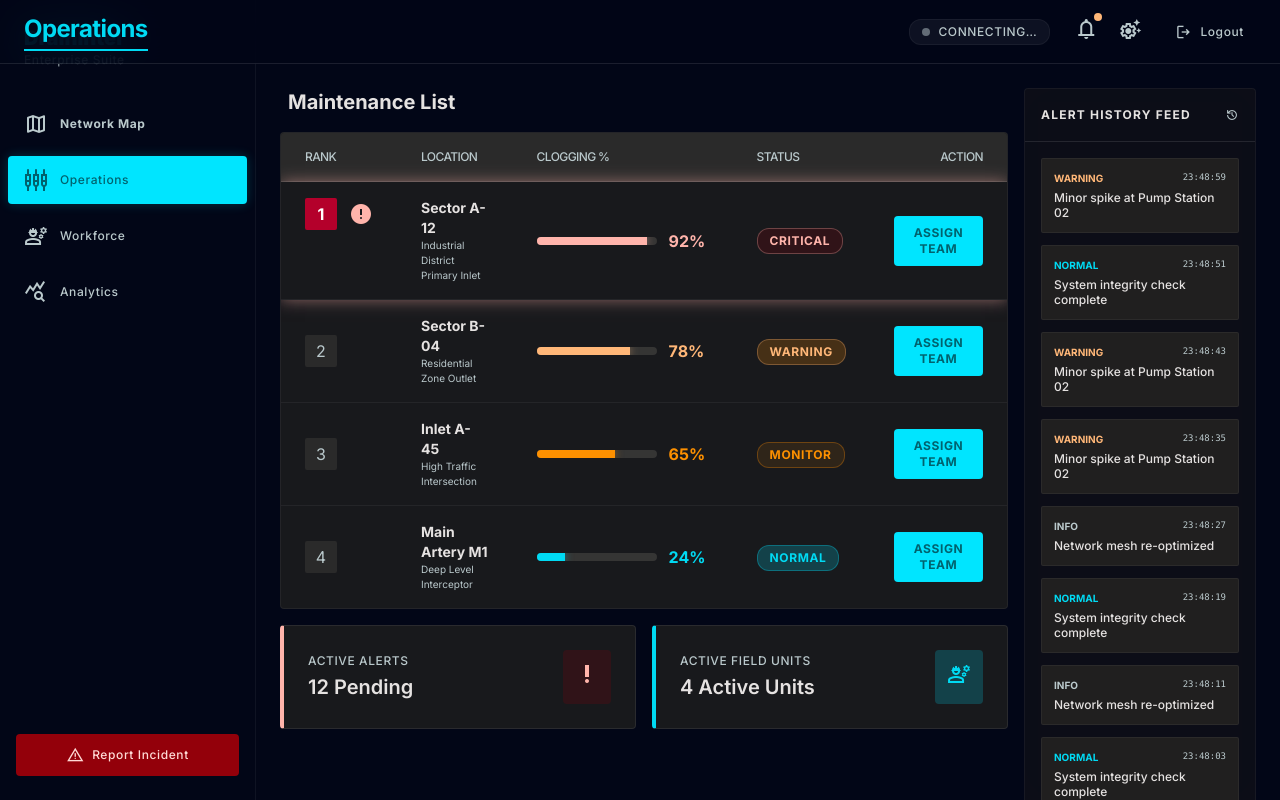
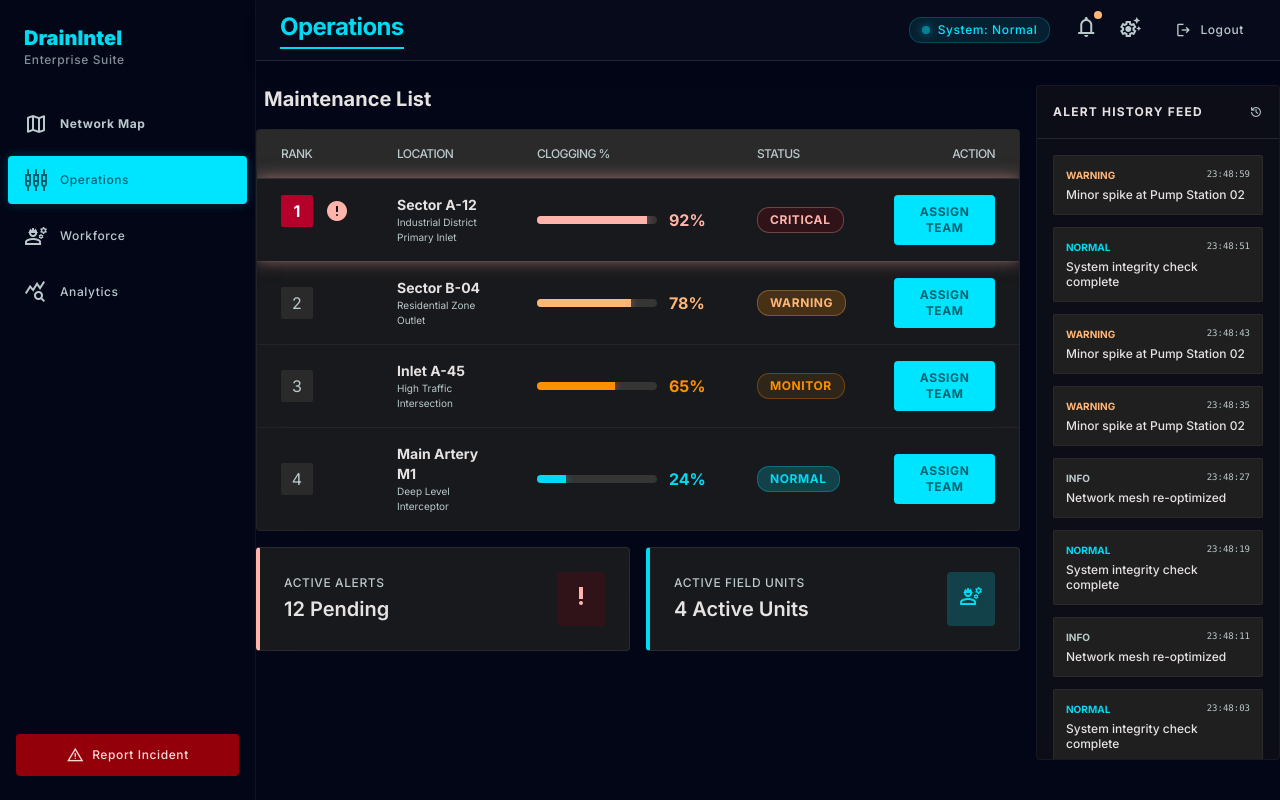
Before and after one commit to katerinatsikoura/DrainIntel, a website: page operations_prioritized_maintenance_alert_feed.html in a window 1280 px wide. Drawn offline with nearby package versions, Linux system fonts and the light colour scheme.

Commit message:
Refactor UI components across multiple HTML files: update header styles, improve connection badge design, and streamline navigation structure for enhanced user experience.

```diff
--- a/operations_prioritized_maintenance_alert_feed.html
+++ b/operations_prioritized_maintenance_alert_feed.html
@@ -126,35 +126,6 @@
       </script>
 </head>
 <body class="bg-background text-on-background font-body-md min-h-screen overflow-hidden">
-<!-- TopNavBar -->
-<header class="flex justify-between items-center h-16 w-full px-container-margin sticky top-0 z-50 bg-[#020617]/80 backdrop-blur-xl border-b border-white/10">
-    <div class="flex items-center gap-6">
-        <h2 class="font-headline-md text-headline-md font-bold tracking-tight text-primary-fixed-dim border-b-2 border-primary-fixed-dim pb-1">
-            Operations
-        </h2>
-    </div>
-
-    <div class="flex items-center gap-4">
-        <div id="di-connection-badge" class="flex items-center gap-2 px-3 py-1 bg-white/5 rounded-full border border-white/5">
-            <span class="w-2 h-2 rounded-full bg-on-surface-variant animate-pulse"></span>
-            <span class="font-label-md text-label-md text-on-surface-variant">CONNECTING…</span>
-        </div>
-        <div class="flex items-center gap-1">
-            <button class="p-2 text-on-surface-variant hover:bg-white/5 rounded-full transition-colors relative">
-                <span class="material-symbols-outlined">notifications</span>
-                <span class="absolute top-1 right-1 w-2 h-2 bg-secondary rounded-full"></span>
-            </button>
-            <button class="p-2 text-on-surface-variant hover:bg-white/5 rounded-full transition-colors">
-                <span class="material-symbols-outlined">settings_suggest</span>
-            </button>
-            <button id="di-logout" class="ml-2 flex items-center gap-2 px-3 py-1.5 text-on-surface-variant hover:bg-white/5 rounded-lg transition-colors font-label-md text-label-md">
-                <span class="material-symbols-outlined text-[18px]">logout</span>
-                Logout
-            </button>
-        </div>
-    </div>
-</header>
-<div class="flex h-[calc(100vh-64px)] overflow-hidden">
 <!-- SideNavBar -->
 <aside class="fixed left-0 top-0 h-screen w-64 flex flex-col py-6 z-40 bg-[#020617] border-r border-white/5">
     <div class="px-6 mb-8">
@@ -187,8 +158,37 @@
     </div>
 </aside>
 <!-- Main Content Area -->
-<main class="flex-1 ml-64 p-6 overflow-y-auto custom-scrollbar">
-<div class="max-w-[1600px] mx-auto grid grid-cols-12 gap-gutter">
+<main class="ml-64 h-screen relative flex flex-col pb-10">
+<!-- TopNavBar Anchor -->
+<header class="flex justify-between items-center h-16 w-full px-container-margin sticky top-0 z-50 bg-[#080b1b]/95 backdrop-blur-xl border-b border-white/10 shadow-lg">
+    <div class="flex items-center gap-6">
+        <h2 class="font-headline-md text-headline-md font-bold tracking-tight text-primary-fixed-dim border-b-2 border-primary-fixed-dim pb-1">
+            Operations </h2>
+    </div>
+
+    <div class="flex items-center gap-4">
+        <div id="di-connection-badge" class="flex items-center gap-2 px-3 py-1 bg-primary-container/10 rounded-full border border-primary-container/20">
+            <span class="w-2 h-2 rounded-full bg-primary-container animate-pulse shadow-[0_0_8px_#00daf3]"></span>
+            <span class="font-label-md text-label-md text-primary-container">System: Normal</span>
+        </div>
+
+        <div class="flex items-center gap-1">
+            <button class="p-2 text-on-surface-variant hover:bg-white/5 rounded-full transition-colors relative">
+                <span class="material-symbols-outlined">notifications</span>
+                <span class="absolute top-1 right-1 w-2 h-2 bg-secondary rounded-full"></span>
+            </button>
+            <button class="p-2 text-on-surface-variant hover:bg-white/5 rounded-full transition-colors">
+                <span class="material-symbols-outlined">settings_suggest</span>
+            </button>
+            <button id="di-logout" class="ml-2 flex items-center gap-2 px-3 py-1.5 text-on-surface-variant hover:bg-white/5 rounded-lg transition-colors font-label-md text-label-md">
+                <span class="material-symbols-outlined text-[18px]">logout</span>
+                Logout
+            </button>
+        </div>
+    </div>
+</header>
+<div class="flex h-[calc(100vh-64px)] overflow-hidden">
+<div class="max-w-[1600px] mx-auto grid grid-cols-12 gap-gutter mt-6">
 <!-- Main Data Table -->
 <div class="col-span-12 lg:col-span-9 space-y-gutter">
 <h2 class="font-headline-sm text-headline-sm font-bold text-on-surface mb-4 px-2">Maintenance List</h2><div class="glass-panel rounded-lg overflow-hidden border border-white/5">
@@ -334,7 +334,7 @@
 </div>
 </div>
 <!-- Right Sidebar: Alert History Feed -->
-<div class="col-span-12 lg:col-span-3">
+<div class="col-span-12 lg:col-span-3 flex flex-col overflow-hidden">
 <div class="glass-panel rounded-lg h-full flex flex-col border border-white/5 bg-surface-container-low/40">
 <div class="p-4 border-b border-white/10 flex items-center justify-between">
 <h3 class="font-label-md text-label-md font-bold text-on-surface uppercase tracking-widest">Alert History Feed</h3>
@@ -436,13 +436,13 @@
 
 
 
-
+</div>
 </div>
 </div>
 </div>
 </div>
 </main>
-</div>
+
 <script>
     // Real-time log injection simulation
     const logsContainer = document.getElementById('logs-container');
```
Also changed, not shown: historical_data_mitigation_analytics.html (+6 -7 lines), network_view_with_analytics_deep_link.html (+3 -8 lines), onboarding_registration.html (+1 -1 lines), workforce_athens_sector_control.html (+31 -30 lines), 1 other file.
